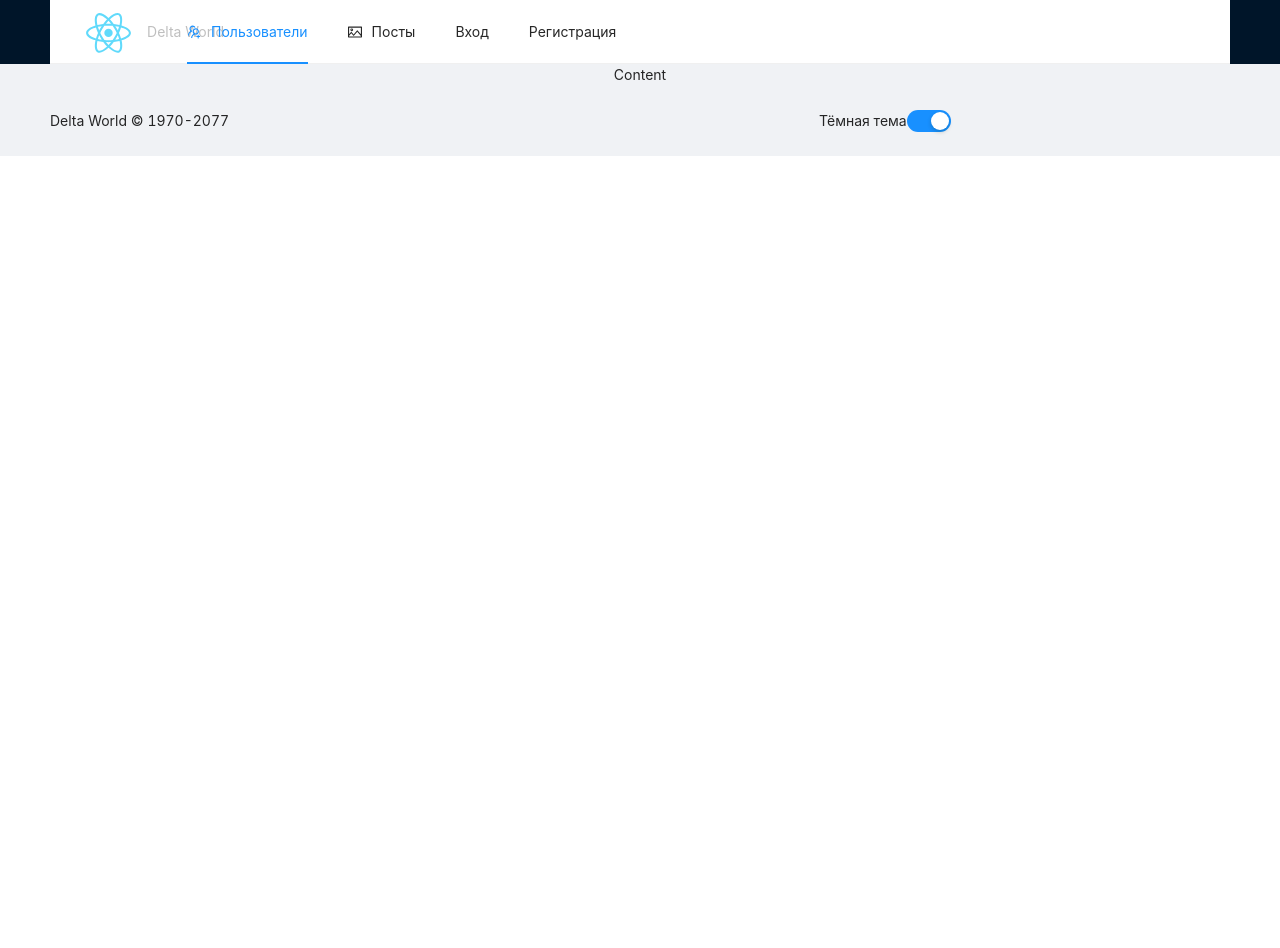
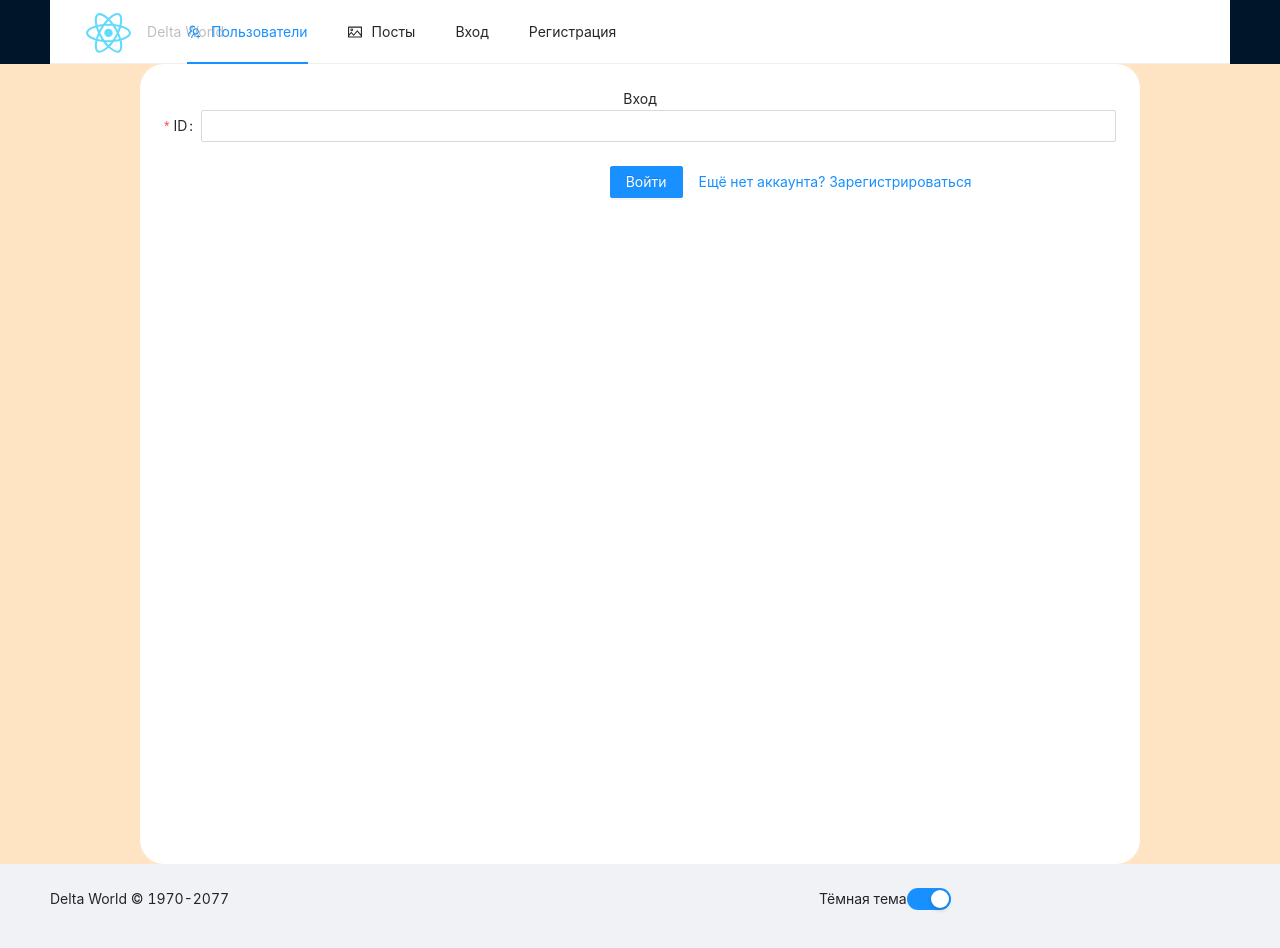
Before and after one commit to AlmiraTolstova/delta_world, a React (Create React App) app: page / in a window 1280 px wide. Before the commit the page ends 800 px from the top, so only its background shows below. Built offline with nearby package versions, Linux system fonts and the light colour scheme.

Commit message:
Создана Login форма

```diff
--- a/src/App.css
+++ b/src/App.css
@@ -55,6 +55,7 @@ body {
 .content {
   flex: 1 0 auto;
   flex-grow: 1;
+  background-color: bisque;
 }
 .footer {
   flex: 0 0 auto;
--- a/src/App.js
+++ b/src/App.js
@@ -4,6 +4,7 @@ import './App.css';
 import {NewMenu} from "./components/Menu/Menu";
 import {UsergroupAddOutlined} from "@ant-design/icons";
 import {Footer_form} from "./components/Footer-form/Footer-form";
+import {LoginForm} from "./forms/Login/Login";
 
 
 
@@ -13,9 +14,12 @@ function App() {
     return (
         <div className="App">
             <Layout className="wrapper">
-                <Header><NewMenu/></Header>
-
-                <Content className="content">Content</Content>
+                <Header>
+                    <NewMenu/>
+                </Header>
+                <Content className="content">
+                    <LoginForm/>
+                </Content>
                 <Footer className="footer">
                     <Footer_form/>
                 </Footer>
--- a/src/components/Footer-form/Footer-form.jsx
+++ b/src/components/Footer-form/Footer-form.jsx
@@ -15,14 +15,14 @@ export class Footer_form extends React.Component {
         return (
             <div className="footer_component">
 
-            <span>Delta World © 1970-2077</span>
+                <p>Delta World © 1970-2077</p>
 
-        <div className="switch-component">
-            <span>Тёмная тема </span>
-            <Switch defaultChecked onChange={this.onChange}/>
-        </div>
+                <div className="switch-component">
+                    <p>Тёмная тема </p>
+                    <Switch defaultChecked onChange={this.onChange}/>
+                </div>
             </div>
-    )
+        )
     }
 
 }
--- /dev/null
+++ b/src/forms/Login/Login.css
@@ -0,0 +1,8 @@
+.login-form{
+    margin:auto ;
+    border-radius: 24px;
+    padding: 24px;
+    width: 1000px;
+    height: 800px;
+    background-color: white;
+}
--- /dev/null
+++ b/src/forms/Login/Login.js
@@ -0,0 +1,51 @@
+import React from 'react';
+import ReactDOM from 'react-dom';
+import 'antd/dist/antd.css';
+import './Login.css'
+import {Form, Input, Button, Checkbox} from 'antd';
+
+export class LoginForm extends React.Component {
+    // const Demo = () => {
+    //     const onFinish = (values) => {
+    //         console.log('Success:', values);
+    //     };
+    //
+    //     const onFinishFailed = (errorInfo) => {
+    //         console.log('Failed:', errorInfo);
+    //     };
+    //
+    render() {
+        return (
+            <div className="login-form">
+                <Form>
+                    <h>Вход</h>
+                    <Form.Item
+                        label="ID"
+                        name="username"
+                        rules={[
+                            {
+                                required: true,
+                                message: 'Please input your username!',
+                            },
+                        ]}>
+                        <Input/>
+                    </Form.Item>
+                    <Form.Item
+                        wrapperCol={{
+                            offset: 8,
+                            span: 16,
+                        }}>
+                        <Button type="primary" htmlType="submit">
+                            Войти
+                        </Button>
+                        <Button
+                            href="https://google.com"
+                            type="link">
+                            Ещё нет аккаунта? Зарегистрироваться
+                        </Button>
+                    </Form.Item>
+                </Form>
+            </div>
+        )
+    }
+};
```
